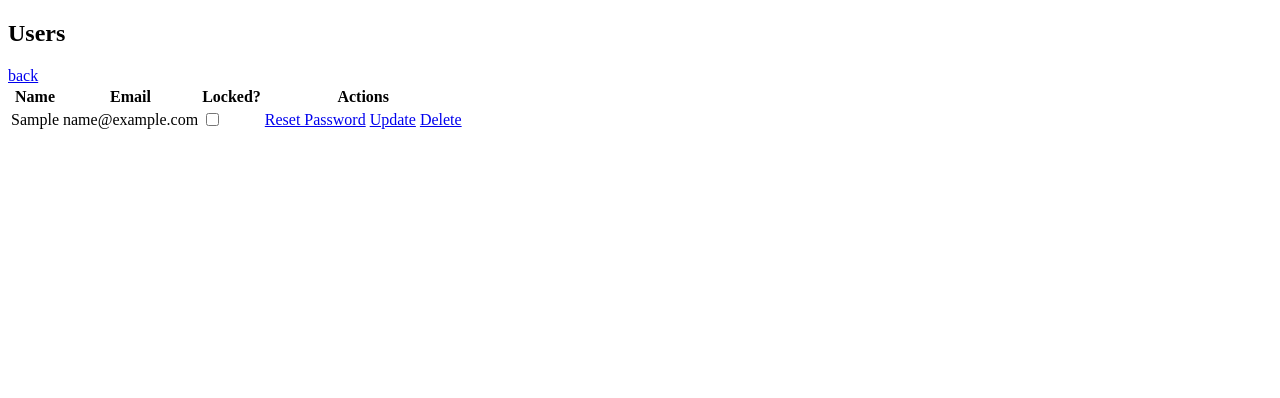
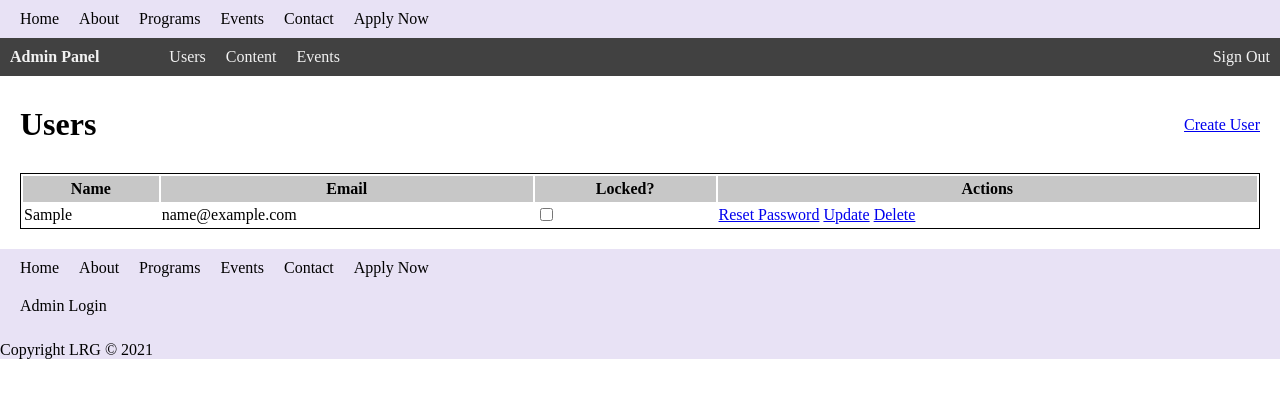
Before and after one commit to emmorga2007/london_referee_T4, a PHP site: page /admin/admin_users.php in a window 1280 px wide. Shown: the top 398 px of the page. Run offline with PHP 8.4, Linux system fonts and the light colour scheme; the visitor is signed in with stand-in values (Sample User, id 1); tables that the repository leaves empty or names only in its code hold one stand-in row (values such as "Sample post"); some libraries are stand-ins or nearby versions.

Commit message:
upgraded visuals and organization

```diff
--- a/admin/admin_panel.php
+++ b/admin/admin_panel.php
@@ -16,12 +16,11 @@ confirm_logged_in();
 </head>
 <body> <!-- Header -->
   <?php include_once '../includes/header.php' ?>
+  <?php include_once './templates/admin_header.php' ?>
   <main>
+
     <div class="admin-page">
       <h1>Admin Panel</h1>
-      <a class="options" href="admin_createuser.php">Create User</a>
-      <a class="options" href="admin_logout.php">Sign Out</a>
-      <a class="options" href="admin_users.php">Users</a>
     </div>
   </main>
   <!-- Footer -->
--- a/admin/admin_users.php
+++ b/admin/admin_users.php
@@ -10,11 +10,19 @@ $users = getUsers();
   <meta charset="UTF-8">
   <meta http-equiv="X-UA-Compatible" content="IE=edge">
   <meta name="viewport" content="width=device-width, initial-scale=1.0">
+  <link rel="stylesheet" href="../css/style.css">
   <title>Admin Users</title>
 </head>
 <body>
-  <h2>Users</h2>
-  <a href="admin_panel.php">back</a>
+  <?php include_once '../includes/header.php' ?>
+  <?php include_once './templates/admin_header.php' ?>
+
+  <main>
+    <div class="admin-page">
+      <div class="sub-nav">
+        <h1>Users</h1>
+        <a href="admin_createuser.php" class="link">Create User</a>
+      </div>
       <table>
         <tr>
           <th>Name</th>
@@ -28,14 +36,15 @@ $users = getUsers();
             <td><?php echo $user['user_email']; ?></td>
             <td><input type="checkbox" <?php echo $user['user_locked'] == 1 ? 'checked' : ''?>></td>
             <td>
-      <a href="scripts/update_user.php?id=<?php echo $user['user_id']; ?>&type=passwordreset">Reset Password</a>
-      <a href="scripts/update_user.php?id=<?php echo $user['user_id']; ?>&type=update">Update</a>
-      <a href="scripts/update_user.php?id=<?php echo $user['user_id']; ?>&type=delete">Delete</a>
+              <a href="update_user.php?id=<?php echo $user['user_id']; ?>&type=passwordreset">Reset Password</a>
+              <a href="update_user.php?id=<?php echo $user['user_id']; ?>&type=update">Update</a>
+              <a href="update_user.php?id=<?php echo $user['user_id']; ?>&type=delete">Delete</a>
             </td>
           </tr>
         <?php endforeach?>
       </table>
-
     </div>
+  </main>
+  <?php include_once '../includes/footer.php' ?>
 </body>
 </html>
--- /dev/null
+++ b/admin/templates/admin_header.php
@@ -0,0 +1,7 @@
+<div class="admin-header">
+  <h4>Admin Panel</h4>
+  <a class="options" href="admin_users.php">Users</a>
+  <a class="options" href="admin_users.php">Content</a>
+  <a class="options" href="admin_users.php">Events</a>
+  <a class="options options-left" href="admin_logout.php">Sign Out</a>
+</div>
--- a/css/style.css
+++ b/css/style.css
@@ -32,9 +32,56 @@ ul li a:hover {
 }
 
 .admin-page {
-  padding: 50px 20px;
+  padding: 20px;
   min-width: none;
 }
 .admin-page h1 {
   margin: 10px 0;
 }
+.admin-page table {
+  width: 100%;
+  margin-top: 20px;
+  border: 1px solid #000;
+}
+.admin-page th {
+  background-color: #c7c7c7;
+  padding: 4px;
+}
+.admin-page tr:nth-of-type(2n + 1) {
+  background-color: #f2f2f2;
+}
+
+.admin-header {
+  display: flex;
+  flex-direction: row;
+  background-color: #414141;
+  color: #f2f2f2;
+}
+.admin-header a {
+  color: inherit;
+  text-decoration: none;
+}
+.admin-header a:hover {
+  background-color: #212121;
+}
+.admin-header > * {
+  padding: 10px;
+}
+.admin-header h4 {
+  margin: 0;
+  padding-right: 60px;
+}
+
+.options-left {
+  margin-left: auto;
+}
+
+.sub-nav {
+  display: flex;
+  justify-content: flex-start;
+  flex-direction: row;
+  align-items: center;
+}
+.sub-nav .link {
+  margin-left: auto;
+}
```
Also changed, not shown: admin/admin_createuser.php (+11 -5 lines), assets/sass/modules/_admin.scss (+55 -1 lines), README.md, admin/update_user.php (renamed from admin/scripts/update_user.php). Lines whose indentation alone changed are shown as unchanged.
